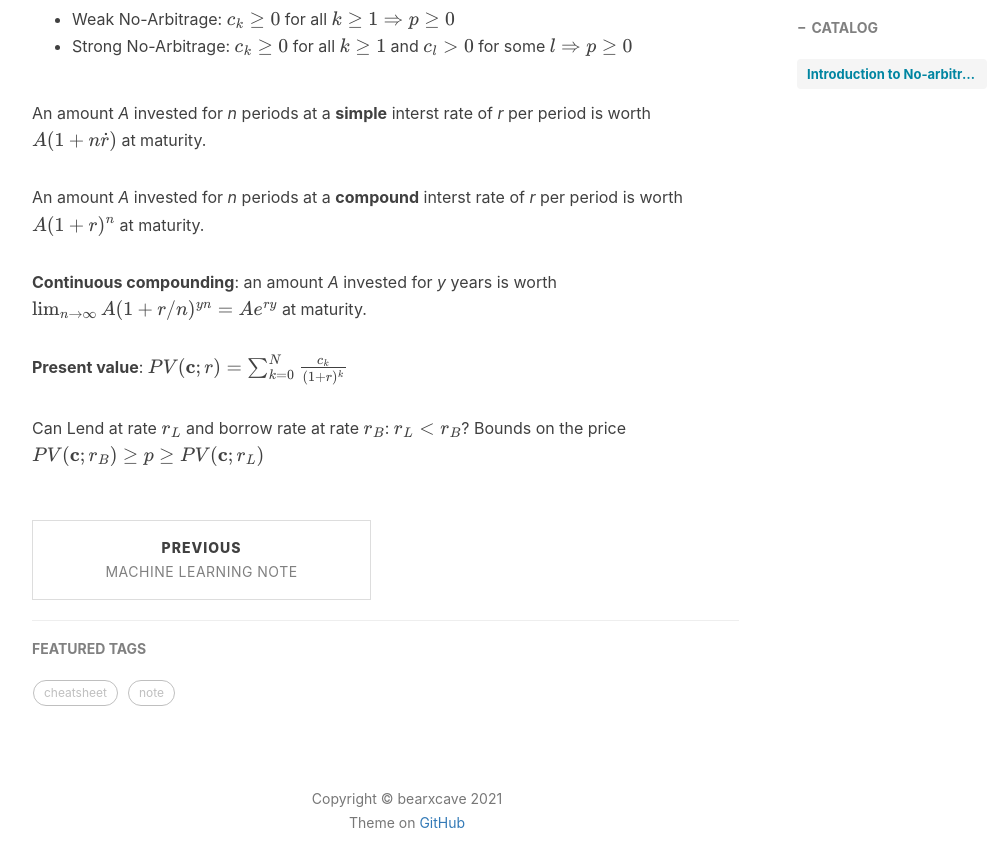
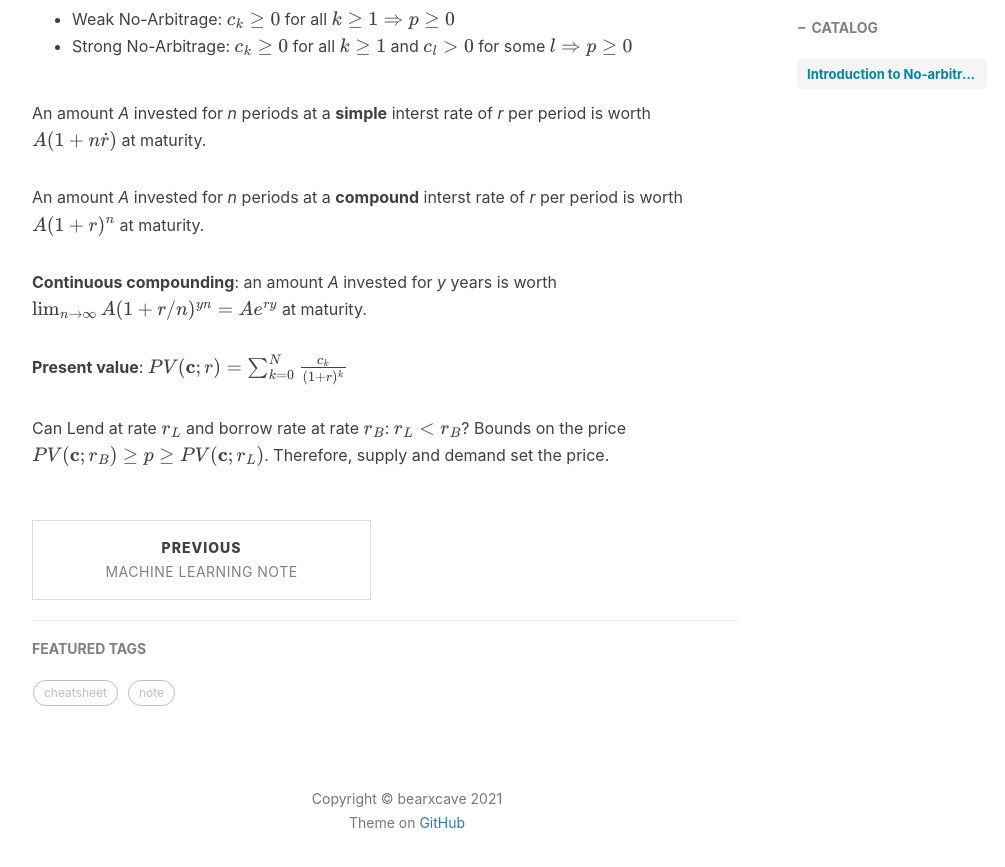
Before and after one commit to Bearxcave/Bearxcave.github.io, a Jekyll site: the page built from _posts/2021-03-12-cheatsheet-FE&RM-I.md, in a window 1280 px wide and 900 px high, scrolled down 675 px. Shown: the top 867 px of the window, without its empty margins (233-1238 px from the left). Built offline with Jekyll 4.4.1, drawn with Linux system fonts in a browser that asks for light colours; nearby versions of some CDN libraries; formulas are drawn with MathJax 3; comment, search, counter and statistics services are not loaded.

Commit message:
Update 2021-03-12-cheatsheet-FE&RM-I.md

```diff
--- a/_posts/2021-03-12-cheatsheet-FE&RM-I.md
+++ b/_posts/2021-03-12-cheatsheet-FE&RM-I.md
@@ -26,4 +26,4 @@ __Continuous compounding__: an amount *A* invested for *y* years is worth $\lim_
 
 __Present value__: $PV(\mathbf{c}; r) = \sum_{k=0}^N \frac{c_k}{(1+r)^k}$
 
-Can Lend at rate $r_L$ and borrow rate at rate $r_B$: $r_L < r_B$? Bounds on the price $PV(\mathbf{c}; r_B) \geq p \geq PV(\mathbf{c}; r_L)$
+Can Lend at rate $r_L$ and borrow rate at rate $r_B$: $r_L < r_B$? Bounds on the price $PV(\mathbf{c}; r_B) \geq p \geq PV(\mathbf{c}; r_L)$. Therefore, supply and demand set the price.
```
